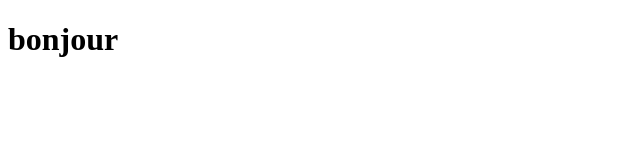
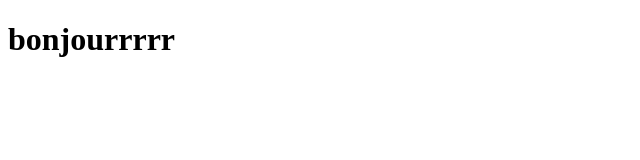
Before and after one commit to firasdziri/projet, a plain HTML site: page contact.html in a window 1280 px wide. Shown: the full height of the page, 0-640 px from the left. Drawn offline with Linux system fonts and the light colour scheme.

Commit message:
modification

```diff
--- a/contact.html
+++ b/contact.html
@@ -6,6 +6,6 @@
     <title>Document</title>
 </head>
 <body>
-    <h1> bonjour</h1>
+    <h1> bonjourrrrr</h1>
 </body>
 </html>
```
